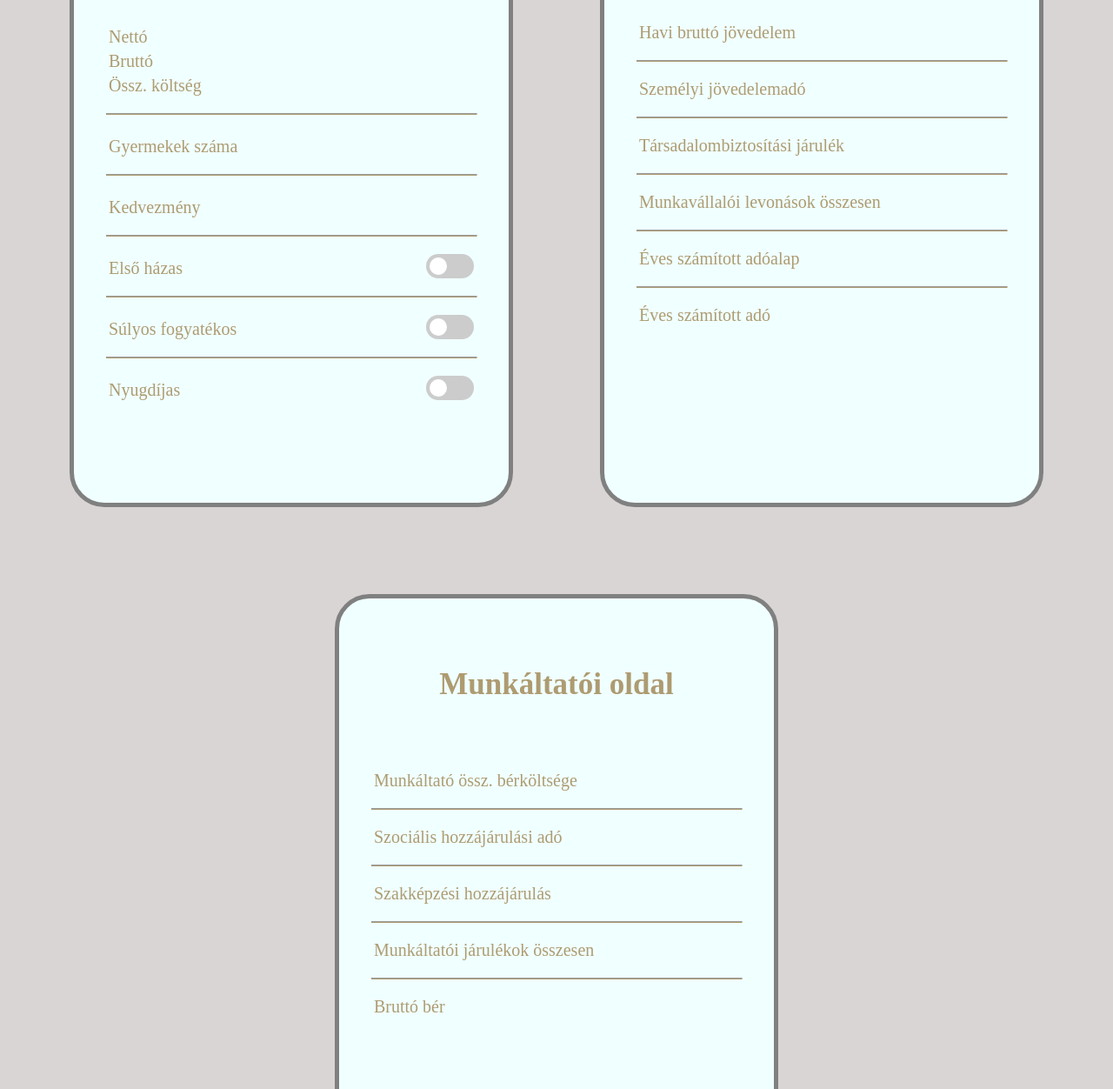
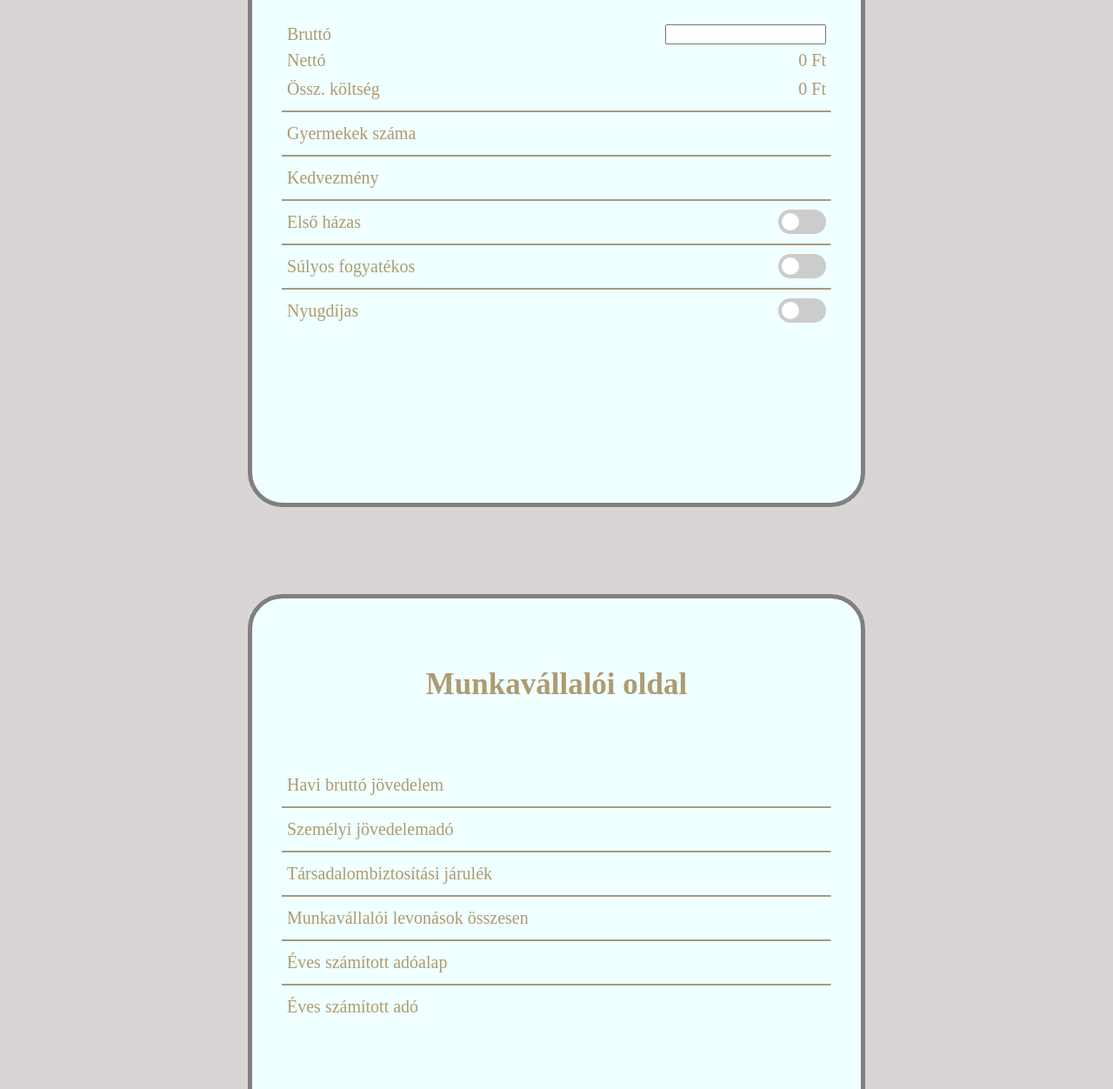
Before and after one commit to angdalon/berkalkulator, a plain HTML site: page index.html in a window 1280 px wide. Shown: the part 235-1487 px from the top of the page at 87% size. Drawn offline with nearby package versions, Linux system fonts and the light colour scheme.

Commit message:
progress

```diff
--- a/index.html
+++ b/index.html
@@ -11,91 +11,107 @@
     <main>
         <section id="sectionA">
             <h2>Bérkalkulátor 2021</h2>
-            <ul>
-                <li>Nettó</li>
-                <li>Bruttó</li>
-                <li>Össz. költség</li>
-            </ul>
+            <div>
+                <div class="styld">
+                    <form  class="checkboxFlex" id="testForm" oninput="calcNetto()">
+                        <label for="bruttoValue">Bruttó</label>
+                        <input id="bruttoValue" type="number">
+                    </form>
+                </div>
+
+
+
+                <div class="checkboxFlex styld">
+                    <p>Nettó</p>
+                    <p id="nettoValue">0 Ft</p>
+                </div>
+
+
+                <div class="checkboxFlex styld">
+                    <p>Össz. költség</p>
+                    <p id="osszkoltsegValue">0 Ft</p>
+                </div>
+            </div>
             <hr>
-            <ul>
-                <li>Gyermekek száma</li>
-            </ul>
+            <div class="styld">
+                <p>Gyermekek száma</p>
+            </div>
             <hr>
-            <ul>
-                <li>Kedvezmény</li>
-            </ul>
+            <div class="styld">
+                <p>Kedvezmény</p>
+            </div>
             <hr>
-            <ul class="checkboxFlex">
-                <li>Első házas</li>
+            <div class="checkboxFlex styld">
+                <p>Első házas</p>
                 <label class="switch">
                     <input type="checkbox" id="checkHazas">
                     <span class="slider round"></span>
                 </label>
-            </ul>
+            </div>
             <hr>
-            <ul class="checkboxFlex">
-                <li>Súlyos fogyatékos</li>
+            <div class="checkboxFlex styld">
+                <p>Súlyos fogyatékos</p>
                 <label class="switch">
                     <input type="checkbox" id="checkFogyatekos">
                     <span class="slider round"></span>
                 </label>
-            </ul>
+            </div>
             <hr>
-            <ul class="checkboxFlex">
-                <li>Nyugdíjas</li>
+            <div class="checkboxFlex styld">
+                <p>Nyugdíjas</p>
                 <label class="switch">
                     <input type="checkbox" id="checkNyugdijas">
                     <span class="slider round"></span>
                 </label>
-            </ul>
+            </div>
         </section>
         <section id="sectionB">
             <h2>Munkavállalói oldal</h2>
-            <ul>
-                <li>Havi bruttó jövedelem</li>
-            </ul>
+            <div class="styld">
+                <p>Havi bruttó jövedelem</p>
+            </div>
             <hr>
-            <ul>
-                <li>Személyi jövedelemadó</li>
-            </ul>
+            <div class="styld">
+                <p>Személyi jövedelemadó</p>
+            </div>
             <hr>
-            <ul>
-                <li>Társadalombiztosítási járulék</li>
-            </ul>
+            <div class="styld">
+                <p>Társadalombiztosítási járulék</p>
+            </div>
             <hr>
-            <ul>
-                <li>Munkavállalói levonások összesen</li>
-            </ul>
+            <div class="styld">
+                <p>Munkavállalói levonások összesen</p>
+            </div>
             <hr>
-            <ul>
-                <li>Éves számított adóalap</li>
-            </ul>
+            <div class="styld">
+                <p>Éves számított adóalap</p>
+            </div>
             <hr>
-            <ul>
-                <li>Éves számított adó</li>
-            </ul>
+            <div class="styld">
+                <p>Éves számított adó</p>
+            </div>
         </section>
         <section id="sectionC">
             <h2>Munkáltatói oldal</h2>
-            <ul>
-                <li>Munkáltató össz. bérköltsége</li>
-            </ul>
+            <div class="styld">
+                <p>Munkáltató össz. bérköltsége</p>
+            </div>
             <hr>
-            <ul>
-                <li>Szociális hozzájárulási adó</li>
-            </ul>
+            <div class="styld">
+                <p>Szociális hozzájárulási adó</p>
+            </div>
             <hr>
-            <ul>
-                <li>Szakképzési hozzájárulás</li>
-            </ul>
+            <div class="styld">
+                <p>Szakképzési hozzájárulás</p>
+            </div>
             <hr>
-            <ul>
-                <li>Munkáltatói járulékok összesen</li>
-            </ul>
+            <div class="styld">
+                <p>Munkáltatói járulékok összesen</p>
+            </div>
             <hr>
-            <ul>
-                <li>Bruttó bér</li>
-            </ul>
+            <div class="styld">
+                <p>Bruttó bér</p>
+            </div>
         </section>
     </main>
     <script src="https://code.jquery.com/jquery-3.6.0.min.js"></script>
--- a/scripts.js
+++ b/scripts.js
@@ -0,0 +1,23 @@
+
+// ez ok, de lehet felesleges ennyi variable
+/*
+let calcNetto = () => {
+    let nettoErtek = parseInt(bruttoValue.value)*parseFloat(0.665);
+    $('#nettoValue').text(nettoErtek + " Ft");
+};
+*/
+
+
+// no variable version
+
+/*
+let calcNetto = () => {
+    $('#nettoValue').text(parseInt(bruttoValue.value)*parseFloat(0.665) + " Ft");
+};
+*/
+
+
+let calcNetto = () => {
+    $('#nettoValue').text(parseInt(bruttoValue.value)*parseFloat(0.665) + " Ft");
+    $('#osszkoltsegValue').text(parseInt(bruttoValue.value)*parseFloat(1.17) + " Ft");
+};
--- a/style.css
+++ b/style.css
@@ -9,7 +9,7 @@ main {
 }
 
 #sectionA, #sectionB, #sectionC {
-    width: 500px;
+    width: 700px;
     height: 750px;
     text-align: center;
     border: 5px solid grey;
@@ -19,6 +19,9 @@ main {
 
 }
 
+#sectionA p, #sectionB p, #sectionC p {
+    margin: 3px 0px;
+}
 
 #sectionA h2, #sectionB h2, #sectionC h2 {
     padding: 50px 0px;
@@ -27,23 +30,26 @@ main {
 
 }
 
-#sectionA ul, #sectionB ul, #sectionC ul {
+
+
+.styld {
     text-align: left;
-    list-style: none;
     font-size: 20px;
     color:rgba(143, 110, 49, 0.692);
     padding-left: 40px;
     padding-right: 40px;
+    padding-top: 2px;
+    padding-bottom: 2px;
 }
 
-#sectionA li {
-    padding-top: 5px;
-}
+
+
+
 
 
 #sectionA hr, #sectionB hr, #sectionC hr {
     border-bottom: 1px solid rgba(143, 110, 49, 0.692);
-    width: 85%;
+    width: 90%;
 }
 
 
```
